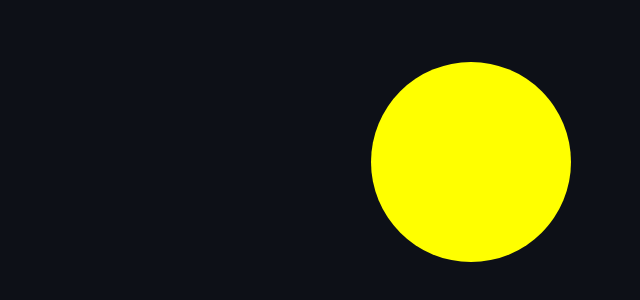
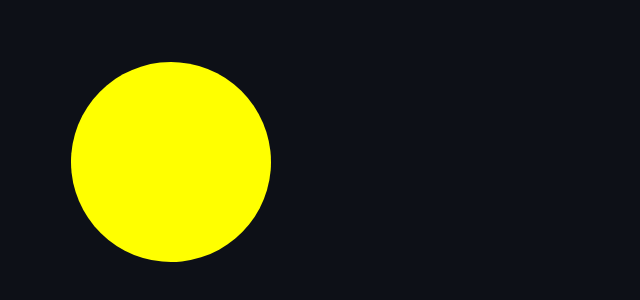
Before and after one commit to yashuyouwaraj/React-Learning, a React (Vite) app in the folder 06-Framer-Motion/: page / in a window 1280 px wide. Shown: the part 238-538 px from the top of the page, without its empty margins (469-1109 px from the left). Built offline with nearby package versions, Linux system fonts and the light colour scheme.

Commit message:
KeyFrames

```diff
--- a/06-Framer-Motion/src/App.tsx
+++ b/06-Framer-Motion/src/App.tsx
@@ -17,10 +17,21 @@
 
 // 2. Transitions
 
+// const App = () => {
+//   return (
+//     <div>
+//       <motion.div className="box" initial={{x:-300}} animate={{x:300}} transition={{duration: 3 , delay:3 , ease: "backInOut"}} />
+//     </div>
+//   )
+// }
+
+
+// 3. KeyFrames
+
 const App = () => {
   return (
     <div>
-      <motion.div className="box" initial={{x:-300}} animate={{x:300}} transition={{duration: 3 , delay:3 , ease: "backInOut"}} />
+      <motion.div className="box" animate={{scale: [1,2,3,4,3,2,1] , rotate: [0,270,0,180,50] , borderRadius: ["20%","40%", "60%" , "20%","50%"] }} transition={{duration:5}} />
     </div>
   )
 }
--- a/06-Framer-Motion/src/index.css
+++ b/06-Framer-Motion/src/index.css
@@ -18,6 +18,6 @@
 .box{
   width: 200px;
   height: 200px;
-  border-radius: 100%;
+  /* border-radius: 100%; */
   background: yellow;
 }
```
